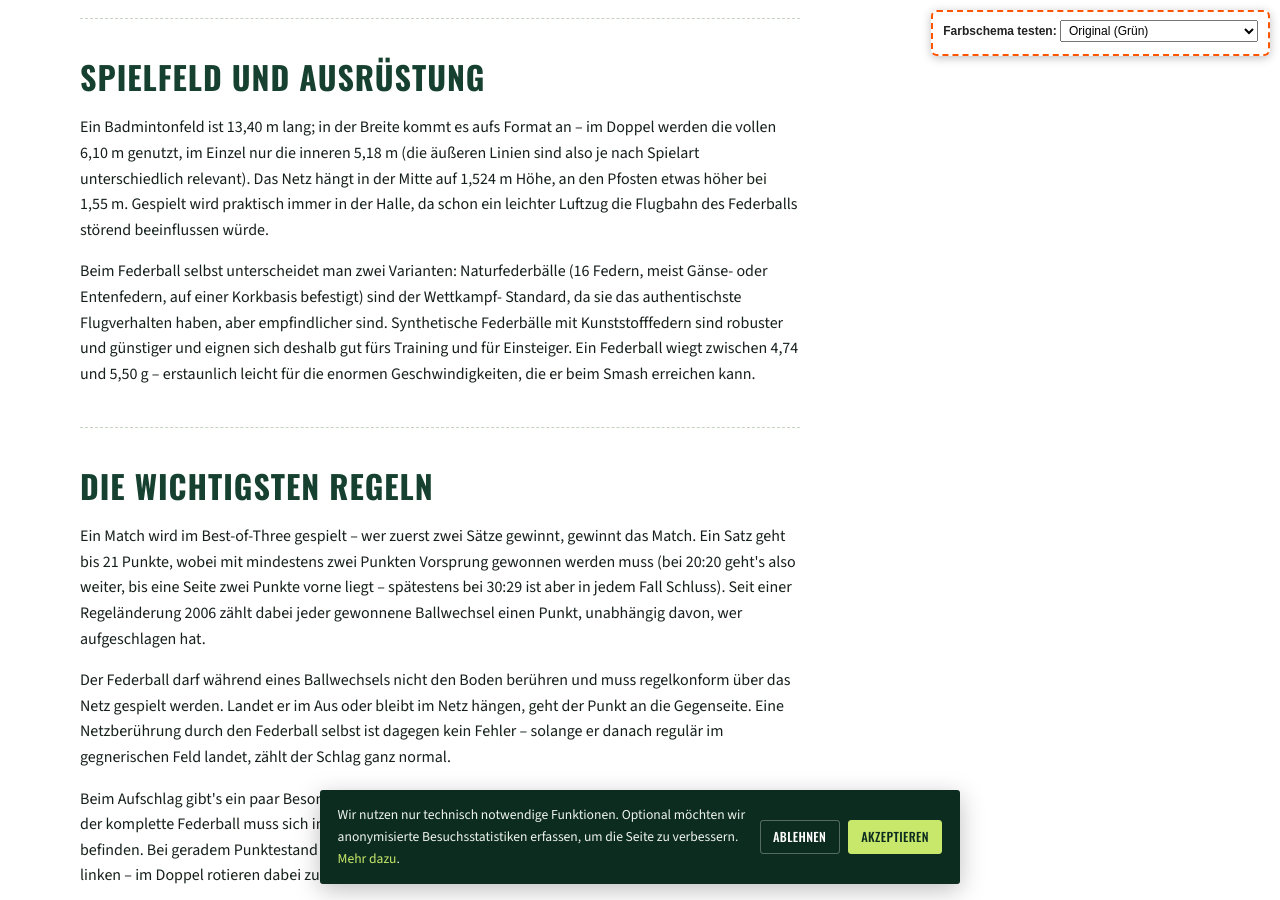
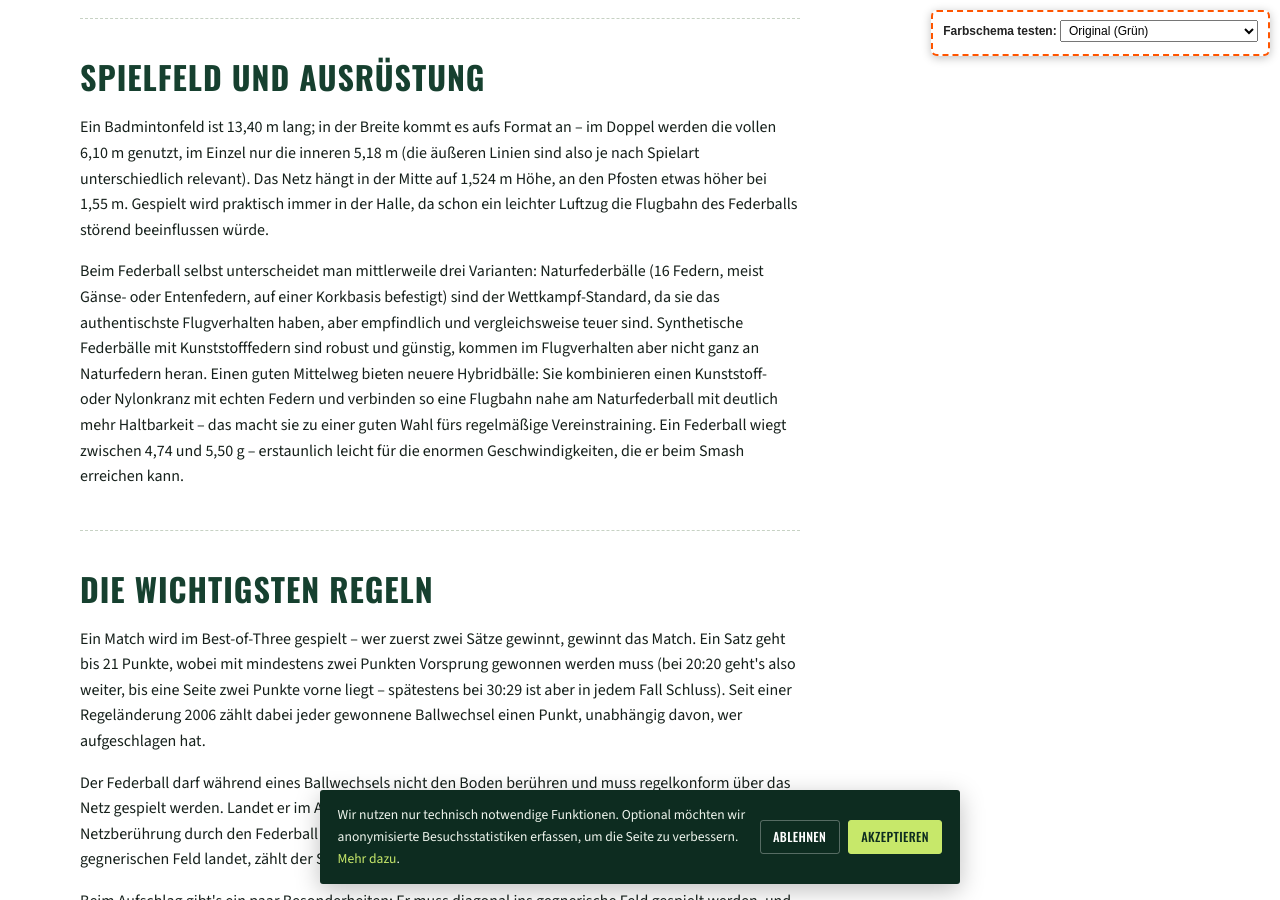
Before and after one commit to Forderverein-Badminton-in-Eppstein-e-V/website, a Jekyll site: the page built from ueber-uns-was-ist-badminton.html, in a window 1280 px wide and 900 px high, scrolled down 996 px. Built offline with Jekyll 4.4.1, drawn with Linux system fonts in a browser that asks for light colours.

Commit message:
Ausrüstung: Hybridbälle als Trainingsempfehlung ergänzt

```diff
--- a/ueber-uns-was-ist-badminton.html
+++ b/ueber-uns-was-ist-badminton.html
@@ -55,13 +55,16 @@ hero_title: "Was ist Badminton?"
             Flugbahn des Federballs störend beeinflussen würde.
           </p>
           <p>
-            Beim Federball selbst unterscheidet man zwei Varianten: Naturfederbälle (16 Federn,
-            meist Gänse- oder Entenfedern, auf einer Korkbasis befestigt) sind der Wettkampf-
-            Standard, da sie das authentischste Flugverhalten haben, aber empfindlicher sind.
-            Synthetische Federbälle mit Kunststofffedern sind robuster und günstiger und eignen
-            sich deshalb gut fürs Training und für Einsteiger. Ein Federball wiegt zwischen 4,74
-            und 5,50&nbsp;g – erstaunlich leicht für die enormen Geschwindigkeiten, die er beim
-            Smash erreichen kann.
+            Beim Federball selbst unterscheidet man mittlerweile drei Varianten: Naturfederbälle (16
+            Federn, meist Gänse- oder Entenfedern, auf einer Korkbasis befestigt) sind der
+            Wettkampf-Standard, da sie das authentischste Flugverhalten haben, aber empfindlich
+            und vergleichsweise teuer sind. Synthetische Federbälle mit Kunststofffedern sind
+            robust und günstig, kommen im Flugverhalten aber nicht ganz an Naturfedern heran. Einen
+            guten Mittelweg bieten neuere Hybridbälle: Sie kombinieren einen Kunststoff- oder
+            Nylonkranz mit echten Federn und verbinden so eine Flugbahn nahe am Naturfederball mit
+            deutlich mehr Haltbarkeit – das macht sie zu einer guten Wahl fürs regelmäßige
+            Vereinstraining. Ein Federball wiegt zwischen 4,74 und 5,50&nbsp;g – erstaunlich leicht
+            für die enormen Geschwindigkeiten, die er beim Smash erreichen kann.
           </p>
 
           <hr class="court-divider">
```
